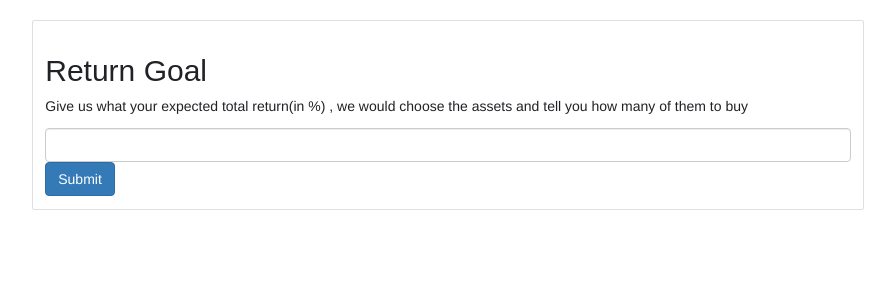
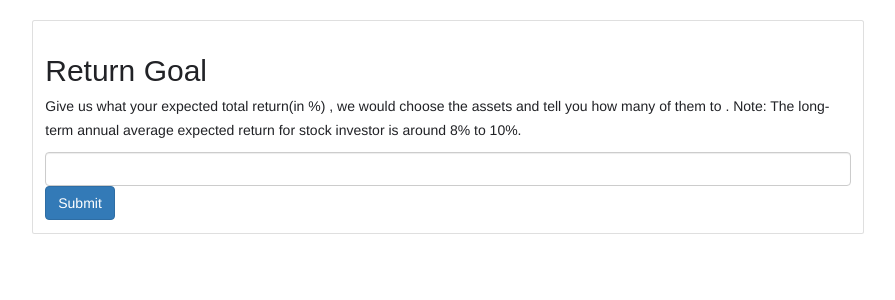
Before and after one commit to skykitten2y/web_Capstone, a Flask app: template src/templates/portfolio_with_return_ask.html in a window 1280 px wide. Shown: the top 300 px of the page, without its empty margins (192-1087 px from the left). Run offline with Flask 2, Linux system fonts and the light colour scheme; the template is opened without the code that fills it, so the values that code supplies are empty; some libraries are stand-ins or nearby versions.

Commit message:
Update portfolio_with_return_ask.html

```diff
--- a/src/templates/portfolio_with_return_ask.html
+++ b/src/templates/portfolio_with_return_ask.html
@@ -37,7 +37,7 @@
     <div class="card w-75 mx-auto">
       <div class="card-body ">
         <h2 class="card-title">Return Goal</h2>
-        <p class="card-text">Give us what your expected total return(in %) , we would choose the assets and tell you how many of them to buy</p>
+        <p class="card-text">Give us what your expected total return(in %) , we would choose the assets and tell you how many of them to . Note: The long-term annual average expected return for stock investor is around 8% to 10%. </p>
           <input type = "text" id="goal" class = "form-control" name="goal">
         <button type="submit" class="btn btn-primary">Submit</button>
       </div>
```
